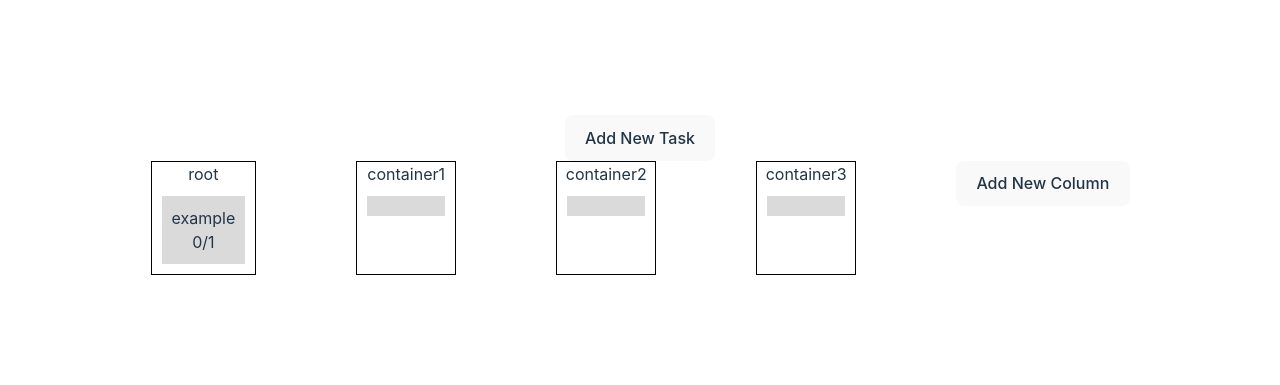
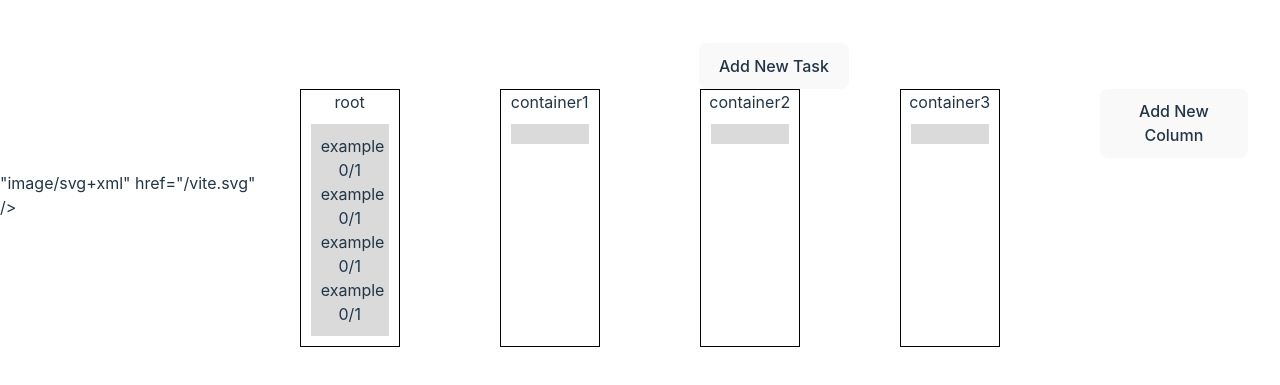
Before and after one commit to bibatjed/kanban, a React (Vite) app: page / in a window 1280 px wide. Shown: the part 205-590 px from the top of the page. Built offline with nearby package versions, Linux system fonts and the light colour scheme.

Commit message:
Add plus jakarta sans

```diff
--- a/index.html
+++ b/index.html
@@ -2,7 +2,18 @@
 <html lang="en">
   <head>
     <meta charset="UTF-8" />
-    <link rel="icon" type="image/svg+xml" href="/vite.svg" />
+    <link
+      rel="icon"
+      type="<link"
+      rel="preconnect"
+      href="https://fonts.googleapis.com"
+    />
+    <link rel="preconnect" href="https://fonts.gstatic.com" crossorigin />
+    <link
+      href="https://fonts.googleapis.com/css2?family=Plus+Jakarta+Sans:wght@300;500;700;800&display=swap"
+      rel="stylesheet"
+    />
+    "image/svg+xml" href="/vite.svg" />
     <meta name="viewport" content="width=device-width, initial-scale=1.0" />
     <title>Vite + React + TS</title>
   </head>
--- a/src/components/Board/index.tsx
+++ b/src/components/Board/index.tsx
@@ -26,6 +26,27 @@ export default function Board() {
   const [activeId, setActiveId] = useState<Task | null>();
   const [items, setItems] = useState<Items>({
     root: [
+      {
+        id: uuid(),
+        title: "example",
+        description: "example",
+        subtasks: [{ name: "example", done: false }],
+        status: "root",
+      },
+      {
+        id: uuid(),
+        title: "example",
+        description: "example",
+        subtasks: [{ name: "example", done: false }],
+        status: "root",
+      },
+      {
+        id: uuid(),
+        title: "example",
+        description: "example",
+        subtasks: [{ name: "example", done: false }],
+        status: "root",
+      },
       {
         id: uuid(),
         title: "example",
@@ -197,7 +218,6 @@ export default function Board() {
     }
 
     setItems((prev) => {
-      const activeItems = prev[activeContainer];
       const overItems = prev[overContainer];
 
       // Find the indexes for the items
@@ -220,6 +240,15 @@ export default function Board() {
         newIndex = overIndex >= 0 ? overIndex + modifier : overItems.length + 1;
       }
 
+      // const newItemList = { ...prev };
+      // newItemList[activeContainer].splice(activeIndex, 1);
+      // newItemList[overContainer].splice(
+      //   newIndex,
+      //   0,
+      //   items[activeContainer][activeIndex]
+      // );
+      // return newItemList;
+
       return {
         ...prev,
         [activeContainer]: [
@@ -227,7 +256,7 @@ export default function Board() {
         ],
         [overContainer]: [
           ...prev[overContainer].slice(0, newIndex),
-          items[activeContainer][activeIndex],
+          prev[activeContainer][activeIndex],
           ...prev[overContainer].slice(newIndex, prev[overContainer].length),
         ],
       };
--- a/tailwind.config.cjs
+++ b/tailwind.config.cjs
@@ -2,7 +2,10 @@
 module.exports = {
   content: [],
   theme: {
+    fontFamily: {
+      "plus-jakarta-sans": ["Plus Jakarta Sans"],
+    },
     extend: {},
   },
   plugins: [],
-}
+};
```
